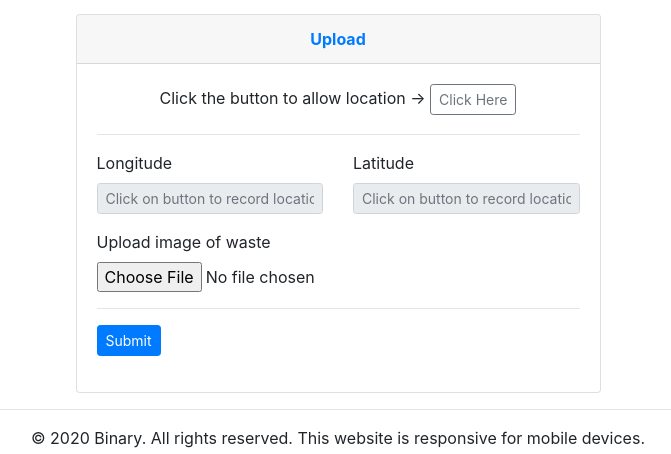
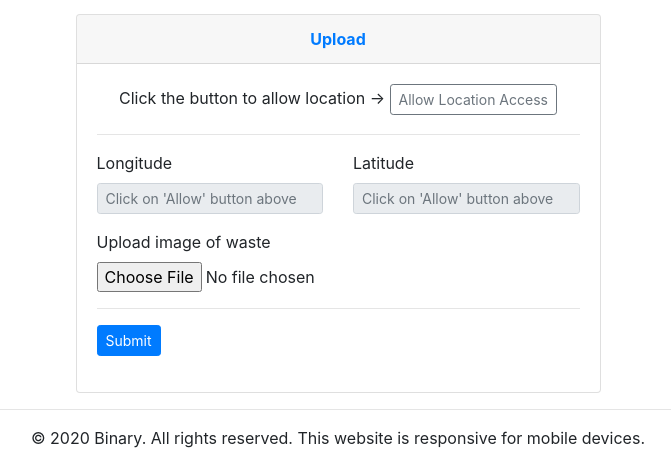
Before and after one commit to vkgupta857/RA26_Binary_WIMDR, a Python web app: template templates/upload.html in a window 1280 px wide. Shown: the part 56-510 px from the top of the page, without its empty margins (302-973 px from the left). Run offline with Jinja, Linux system fonts and the light colour scheme; the template is opened without the code that fills it, so the values that code supplies are empty.

Commit message:
updated upload form

```diff
--- a/templates/upload.html
+++ b/templates/upload.html
@@ -15,8 +15,7 @@
                 <form method="post" enctype="multipart/form-data" class="form-horizontal">
                     <div class="form-group text-center">
                         <label for="location">Click the button to allow location -></label>
-                        <button type="button" class="btn btn-sm btn-outline-secondary" onclick="getLocation()">Click
-                            Here</button>
+                        <button type="button" class="btn btn-sm btn-outline-secondary" onclick="getLocation()">Allow Location Access</button>
                         <br>
                         <p class="small text-danger" id="location-info"></p>
                     </div>
@@ -26,20 +25,20 @@
                             <div class="form-group">
                                 <label for="longitude">Longitude</label>
                                 <input type="text" id="longitude" name="longitude" class="form-control form-control-sm" readonly
-                                    placeholder="Click on button to record location">
+                                    placeholder="Click on 'Allow' button above">
                             </div>
                         </div>
                         <div class="col-md-6">
                             <div class="form-group">
                                 <label for="latitude">Latitude</label>
                                 <input type="text" id="latitude" name="latitude" class="form-control form-control-sm" readonly
-                                    placeholder="Click on button to record location">
+                                    placeholder="Click on 'Allow' button above">
                             </div>
                         </div>
                     </div>
                     <div class="form-group">
                         <label for="image">Upload image of waste</label>
-                        <input type="file" name="image" id="image" class="form-control-file" onchange="validateImage()">
+                        <input type="file" name="image" id="image" class="form-control-file" onchange="validateImage()" required>
                     </div>
                     <hr>
                     <div class="form-group">
@@ -64,10 +63,8 @@
 
     function showPosition(position) {
         console.log("Show position");
-        var lat = position.coords.latitude;
-        var lon = position.coords.longitude;
 
-        document.getElementById("longitude").value = "position.coords.longitude";
+        document.getElementById("longitude").value = position.coords.longitude;
         document.getElementById("latitude").value = position.coords.latitude;
 
         // var latlon = new google.maps.LatLng(lat, lon)
@@ -91,7 +88,7 @@
     function showError(error) {
         switch (error.code) {
             case error.PERMISSION_DENIED:
-                msg.innerHTML = "User denied the request for Geolocation."
+                msg.innerHTML = "You denied the request for Geolocation. Please allow it!"
                 break;
             case error.POSITION_UNAVAILABLE:
                 msg.innerHTML = "Location information is unavailable.";
```
Also changed, not shown: app.py (+7 -0 lines).
